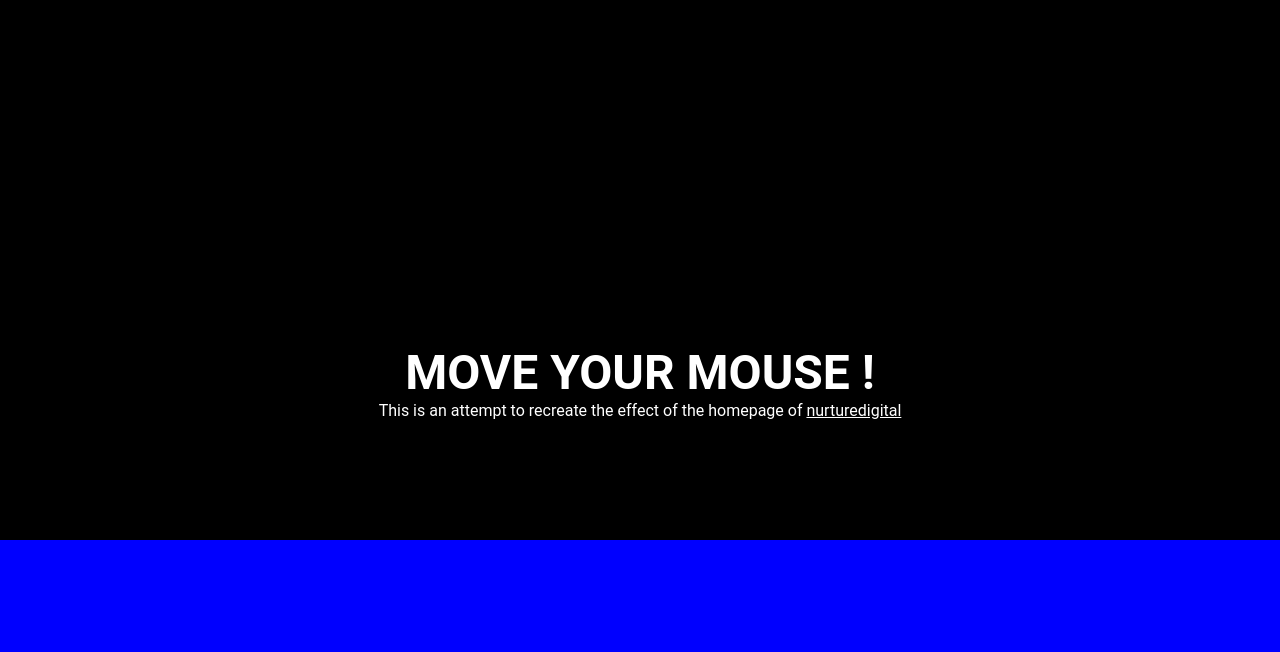
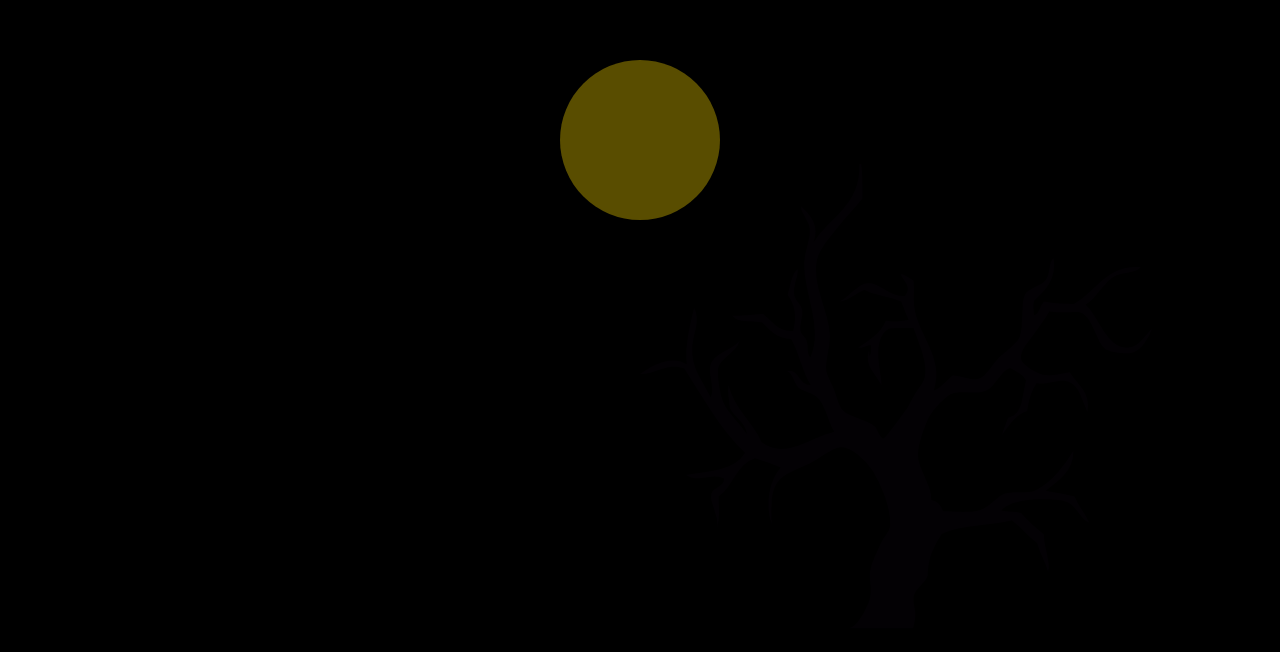
Before and after one commit to randeelayosa/escaperoom, a plain HTML site: page rooms/entrance.html in a window 1280 px wide. Shown: the part 260-912 px from the top of the page. Before the commit the page ends 800 px from the top, so only its background shows below. Drawn offline with nearby package versions, Linux system fonts and the light colour scheme.

Commit message:
Implement different code for masking and cursor tracking.

```diff
--- a/js/rooms.js
+++ b/js/rooms.js
@@ -1,35 +1,13 @@
-jQuery(document).ready(function($) {
+$(document).ready(function(){
+  let container = document.querySelector('.frame');
+  const RADIUS = 300;
 
-	// set the variables
-	var timer;
-    var mouseX = 0, mouseY = 0;
-    var xp = 0, yp =0;
-    var circle = $("#circle");
+  document.addEventListener('mousemove', function (event) {
+   let x = event.clientX;
+   let y = event.clientY;
 
-    function mouseStopped(){
-        // if mouse stop moving remove class moving
-        // it will hide the circle with opacity transition
-        circle.removeClass('moving');
-    }
-
-    $(document).mousemove(function(e){
-    	// if mouse start moving add class moving
-        // it will show the circle with opacity transition
-    	circle.addClass('moving');
-    	// get the mouse position minus 160px to center the circle
-        mouseX = e.pageX - 160;
-        mouseY = e.pageY - 160;
-        // if mouse stop moving clear timer and call mouseStopped function
-        clearTimeout(timer);
-        timer=setTimeout(mouseStopped,3000);
-    });
-
-    // set the momentum with setInterval function
-    var loop = setInterval(function(){
-       // change 12 to alter damping higher is slower
-       xp += ((mouseX - xp)/6);
-       yp += ((mouseY - yp)/6);
-       circle.css({left: xp +'px', top: yp +'px'});  //
-    }, 30);
-
+   let circle = `circle(${RADIUS}px at ${x}px ${y}px)`;
+   container.style['-webkit-clip-path'] = circle;
+   container.style['clip-path'] = circle;
+  });
 });
--- a/rooms/entrance.html
+++ b/rooms/entrance.html
@@ -11,28 +11,8 @@
     <script src='../js/rooms.js'></script>
   </head>
   <body>
-        <!-- This demo is inspired by the awesome nurturedigital website created by Bryan James. You can view it at http://nurturedigital.com -->
-    <div class="wrapper black full-size">
-    	<!-- This div handle the background color -->
-    	<div class="mask-bg-color black full-size">
-    	</div>
-    	<!-- This div  wrap all other elements with blend-mode multiply apply -->
-    	<div class="blend-multiply black full-size">
-    		<!-- This div handle the background element (could be an image, a video or in that case a gif) -->
-    		<div class="animated-bg black full-size">
-    		</div>
-            <!-- This div wrap the masked element with blend-mode screen apply and background-color set as #ffffff = white background -->
-    		<div class="blend-screen element-mask full-size">
-    			<!-- This span display the masked element-->
-    			<span id="circle" class="circle-follow">
-    			</span>
-    		</div>
-    	</div>
-    </div>
-
-    <div class="notice">
-    	<h1>Move your mouse !</h1>
-    	<p>This is an attempt to recreate the effect of the homepage of <a href="http://nurturedigital.com/">nurturedigital</a></p>
-    </div>
+  <article class="frame">
+  </article>
+  <img src="../img/tree3.png" alt="">
   </body>
 </html>
--- a/scss/input.scss
+++ b/scss/input.scss
@@ -118,7 +118,6 @@ body{
   left:60%;
 }
 
-
 .house-front{
   position: relative;
   width: 100vw;
--- a/scss/rooms/entrance.scss
+++ b/scss/rooms/entrance.scss
@@ -1,90 +1,51 @@
-body{
-  background-color:blue;
+body {
+  background: #000;
+  width: 100vw;
+  height: 100vh;
+  padding: 0;
+  margin: 0;
   cursor: url('../img/flashlight.png'), auto;
 }
-body, html {
-	position: relative;
-	overflow : hidden;
-	height: 100%;
-	width : 100%;
-	margin: 0;}
-.notice {
-	position: absolute;
-	z-index: 10;
-	width: 50%;
-	left : calc(50% - 25%);
-	bottom: 15%;
-	text-align: center;
-}
-h1, p, a {
-	font-family: 'Roboto', Arial, Helvetica, sans-serif;
-	color:#fff;
-	margin: 0;
-}
-h1 {
-	text-transform: uppercase;
-	font-size: 3em;
-}
-p {
-	font-size : 1em;
+
+.frame {
+  background-image: url('../img/bg.png');
+  background-repeat: repeat-x;
+  background-position: left center;
+  width: 100%;
+  height: 100%;
+
+  -webkit-clip-path: circle(80px);
+  clip-path: circle(80px);
 }
 
-
-.full-size {
-	height : 100%;
-	width : 100%;
-	position: absolute;
-	top : 0;
-	left : 0;
-}
-.blend-multiply {
-	mix-blend-mode : difference;
-}
-.blend-screen {
-	mix-blend-mode : screen;
-
+img{
+  position: absolute;
+  left: 50%;
+  top: 50%;
+  z-index: 5;
+  &:hover{
+    cursor: pointer;
+  }
 }
 
-.wrapper{
-  background-color:black;
-}
-
-.mask-bg-color {
-	background-color: white;
-}
-.animated-bg {
-	background-image: url('../img/happy.jpg');
-	background-position:center;
-	-moz-background-size:cover;
-	-o-background-size:cover;
-	-webkit-background-size:cover;
-	background-size:cover;
-}
-.element-mask {
-	background-color: #fff;
-}
-
-.circle-follow {
-	position :absolute;
-	overflow : hidden;
-	background-color: #000;
-	width :320px;
-	height: 320px;
-    top:calc( 50% - 160px);
-    left:calc( 50% - 160px);
-    -webkit-border-radius: 160px;
-    border-radius: 160px;
-    -webkit-transition: opacity 0.3s cubic-bezier(0.52, 0.01, 0.16, 1);
-    transition: opacity 0.3s cubic-bezier(0.52, 0.01, 0.16, 1);
-    opacity : 0;
-}
-
-.circle-follow.moving {
-	opacity : 1;
-}
-
-
-/* hack to detect ie11 and above - blend mode not supported */
-_:-ms-fullscreen, :root .letter-mask {background-color: transparent; }
-_:-ms-fullscreen, :root .animated-bg {opacity: 0.2;}
-_:-ms-fullscreen, :root .circle-follow {background-color:#ffffff; opacity: 0.2; }
+// h1{
+// }
+// .circle-follow {
+//   border:2px solid red;
+// 	position :absolute;
+// 	overflow : hidden;
+// 	background-color: transparent;
+// 	width :320px;
+// 	height: 320px;
+//     top:calc( 50% - 160px);
+//     left:calc( 50% - 160px);
+//     -webkit-border-radius: 160px;
+//     border-radius: 160px;
+//     -webkit-transition: opacity 0.3s cubic-bezier(0.52, 0.01, 0.16, 1);
+//     transition: opacity 0.3s cubic-bezier(0.52, 0.01, 0.16, 1);
+//     opacity : 0;
+// }
+//
+// .circle-follow.moving {
+// 	opacity : 1;
+// }
```
Also changed, not shown: css/rooms-output.css, img/bg.png (added), 2 other files.
